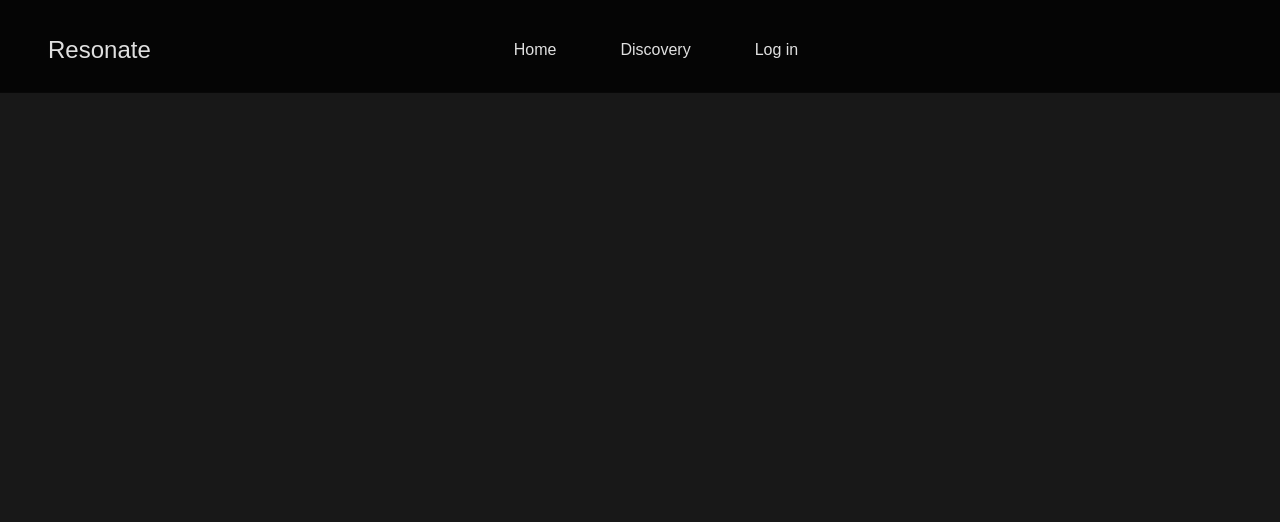
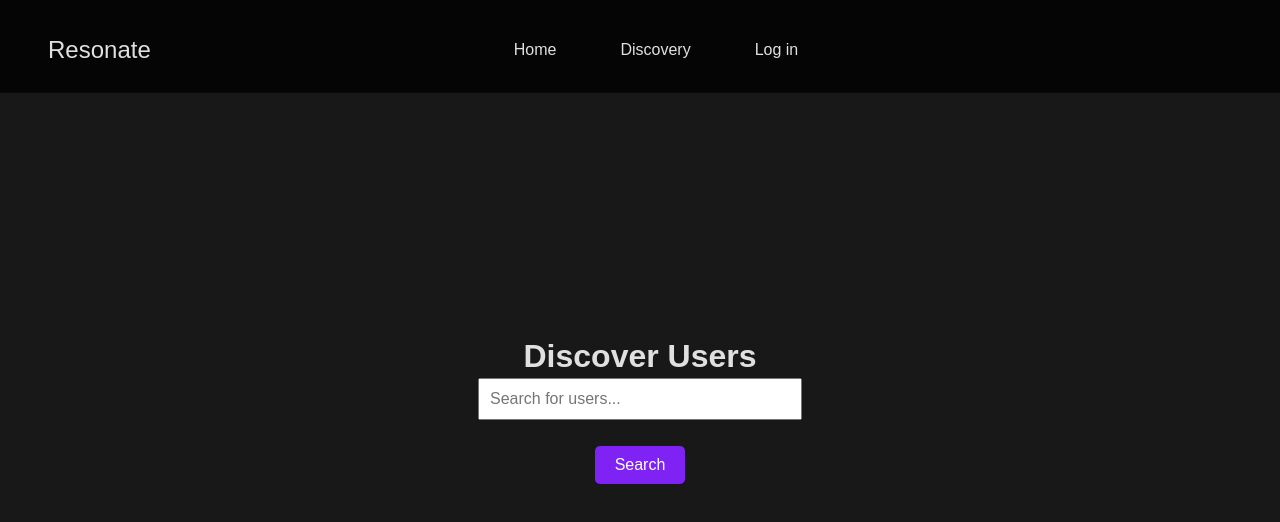
Before and after one commit to heloboyIvanschool/PA2576-Programvaruintensiv-produktutveckling, a React (Create React App) app in the folder website/React-Frontend/: page /discovery in a window 1280 px wide. Shown: the top 522 px of the page. Built offline with nearby package versions, Linux system fonts and the light colour scheme; no server answers.

Commit message:
discovery

```diff
--- a/website/React-Frontend/src/App.js
+++ b/website/React-Frontend/src/App.js
@@ -4,6 +4,7 @@ import Profile from './components/Profile';
 import Home from './components/Home';
 import Login from './components/Login';
 import Register from './components/Register';
+import Discovery from './components/Discovery';
 import { BrowserRouter as Router, Routes, Route } from 'react-router-dom';
 import './App.css';
 import ProfileCustomization from './components/ProfileCustomization';
@@ -19,6 +20,7 @@ function App() {
           <Route path='/profile-customization' element={<ProfileCustomization />} />
           <Route path="/login" element={<Login />} />
           <Route path="/auth" element={<Register />} />
+          <Route path="/discovery" element={<Discovery />} />
         </Routes>
       </Router>
     </>
--- /dev/null
+++ b/website/React-Frontend/src/components/Discovery.css
@@ -0,0 +1,42 @@
+.discovery-container {
+    display: flex;
+    flex-direction: column;
+    align-items: center;
+    justify-content: center;
+    height: 50vh;
+    text-align: center;
+  }
+
+  .discovery-container h1 {
+    font-size: 2em;
+    margin-bottom: 1%;
+  }
+
+  .search-form {
+    display: flex;
+    flex-direction: column;
+    align-items: center;
+  }
+
+  .search-input {
+    width: 300px;
+    padding: 10px;
+    margin-bottom: 10px;
+    font-size: 1em;
+  }
+
+  .search-button {
+    padding: 10px 20px;
+    font-size: 1em;
+    cursor: pointer;
+    background-color: #7e23f4;
+    color: white;
+    border: none;
+    border-radius: 5px;
+    transition: box-shadow 0.3s ease, background-color 0.3s ease;
+  }
+
+  .search-button:hover {
+    background-color: #a45dff; /* Slightly lighter purple */
+    box-shadow: 0 0 10px #d8b2ff; /* Light purple glow */
+  }
--- /dev/null
+++ b/website/React-Frontend/src/components/Discovery.js
@@ -0,0 +1,34 @@
+import React, { useState } from 'react';
+import './Discovery.css';
+
+const Discovery = () => {
+  const [searchQuery, setSearchQuery] = useState('');
+
+  const handleSearchChange = (event) => {
+    setSearchQuery(event.target.value);
+  };
+
+  const handleSearchSubmit = (event) => {
+    event.preventDefault();
+    // Implement search functionality here
+    console.log('Search query:', searchQuery);
+  };
+
+  return (
+    <div className="discovery-container">
+      <h1>Discover Users</h1>
+      <form onSubmit={handleSearchSubmit} className="search-form">
+        <input
+          type="text"
+          placeholder="Search for users..."
+          value={searchQuery}
+          onChange={handleSearchChange}
+          className="search-input"
+        />
+        <button type="submit" className="search-button">Search</button>
+      </form>
+    </div>
+  );
+};
+
+export default Discovery;
```
